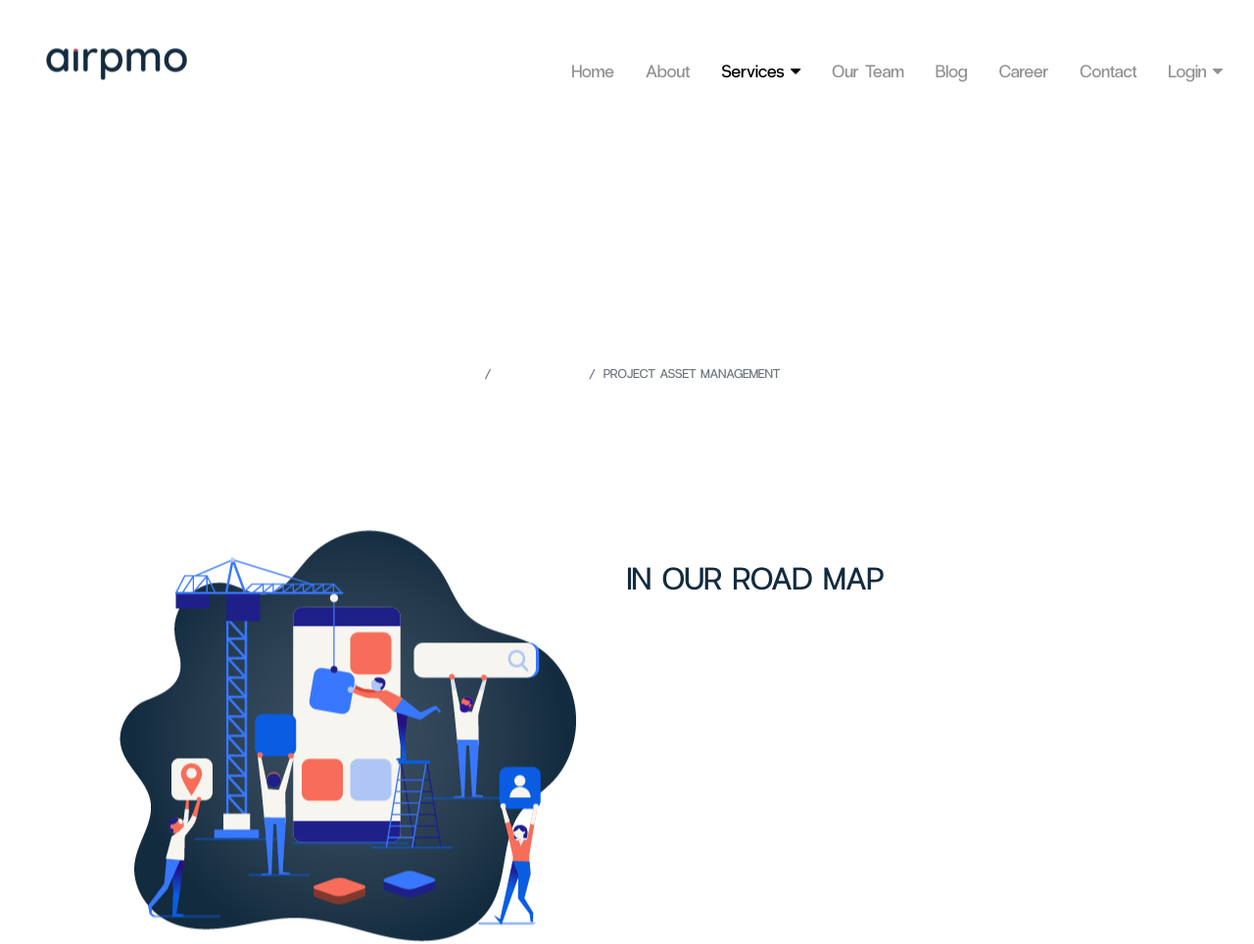
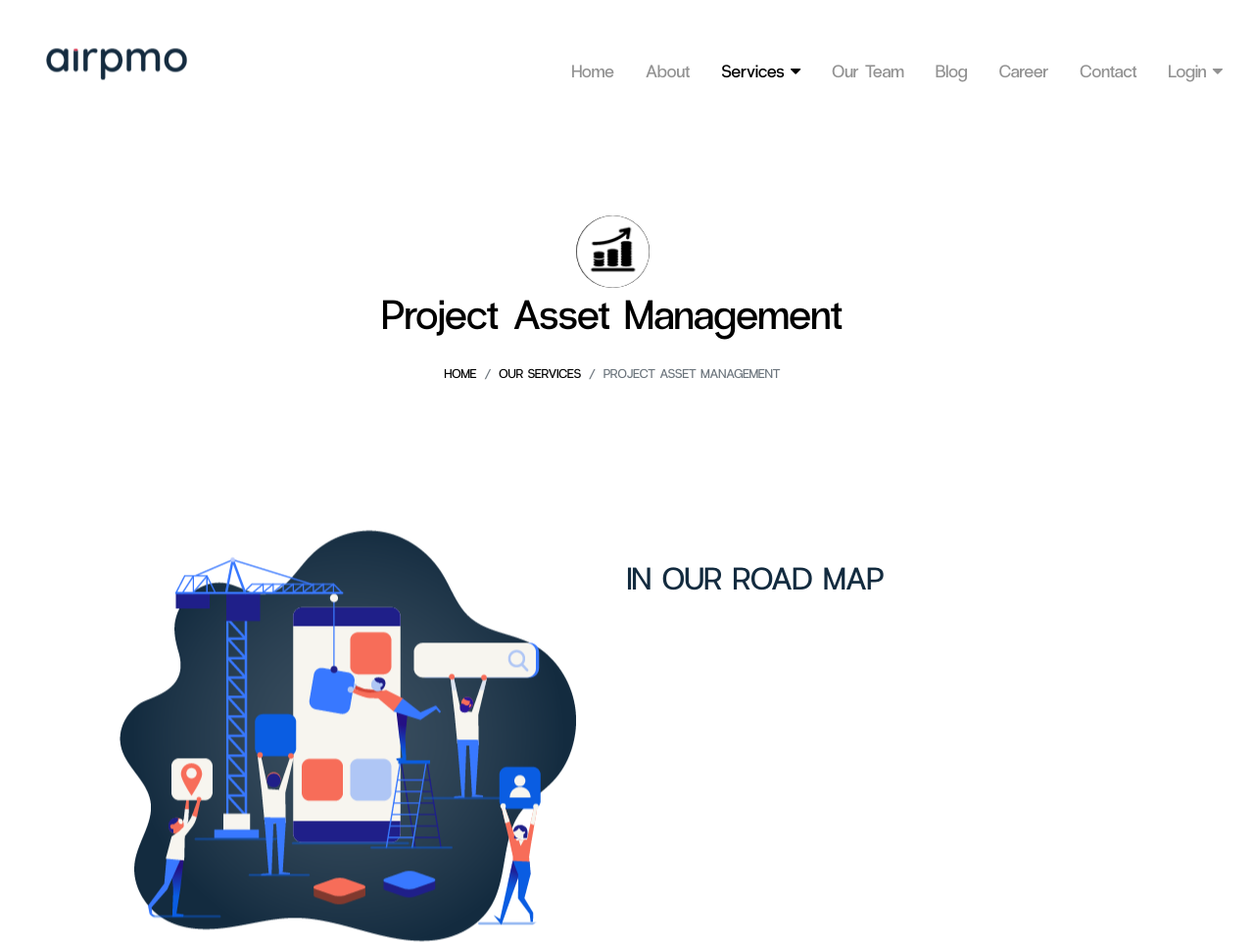
Before and after one commit to Souravak/airpmo-test, a plain HTML site: page pam.html in a window 1280 px wide. Shown: the top 964 px of the page at 98% size. Drawn offline with Linux system fonts and the light colour scheme.

Commit message:
Contents changed except address

```diff
--- a/pam.html
+++ b/pam.html
@@ -148,10 +148,10 @@
                 <div class="row h-100 align-items-center">
                     <div class="col-12">
                         <nav aria-label="breadcrumb" class="breadcumb--con text-center">
-                            <h2 class="w-text title wow fadeInUp" data-wow-delay="0.2s"><img src="img/services/pam-heading.png" width="75" alt=""><br>Project Asset Management</h2>
+                            <h2 class="w-text title wow fadeInUp" data-wow-delay="0.2s" style="color: #000 !important;" ><img src="img/services/pam-heading.png" width="75px" alt="" style="background:black; border-radius: 50%;"  ><br>Project Asset Management</h2>
                             <ol class="breadcrumb justify-content-center wow fadeInUp" data-wow-delay="0.4s">
-                                <li class="breadcrumb-item"><a href="index.html">Home</a></li>
-                                <li class="breadcrumb-item"><a href="services.html">Our Services</a></li> <li class="breadcrumb-item active" aria-current="page">Project Asset Management</li>
+                                <li class="breadcrumb-item"><a href="index.html" style="color: #000 !important;" >Home</a></li>
+                                <li class="breadcrumb-item"><a href="services.html" style="color: #000 !important;" >Our Services</a></li> <li class="breadcrumb-item active" aria-current="page" >Project Asset Management</li>
                             </ol>
                         </nav>
                     </div>
```
Also changed, not shown: index-blog.html (+1 -1 lines), pmo.html (+1 -1 lines).
